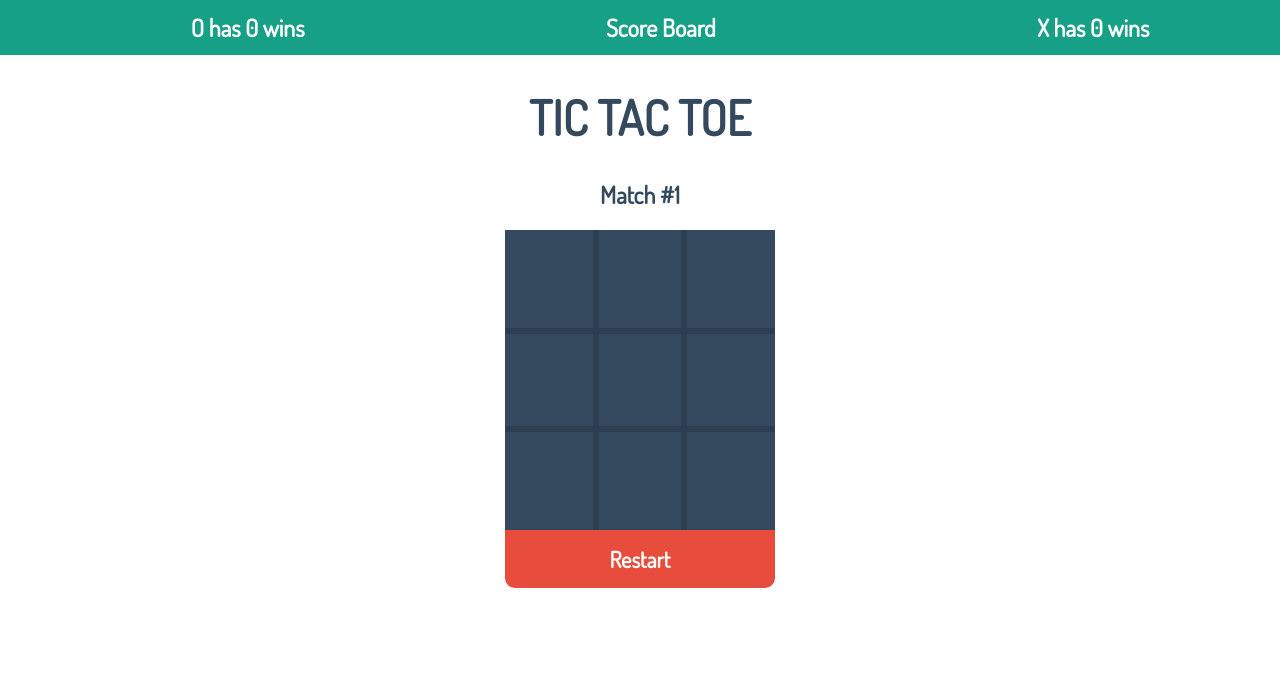
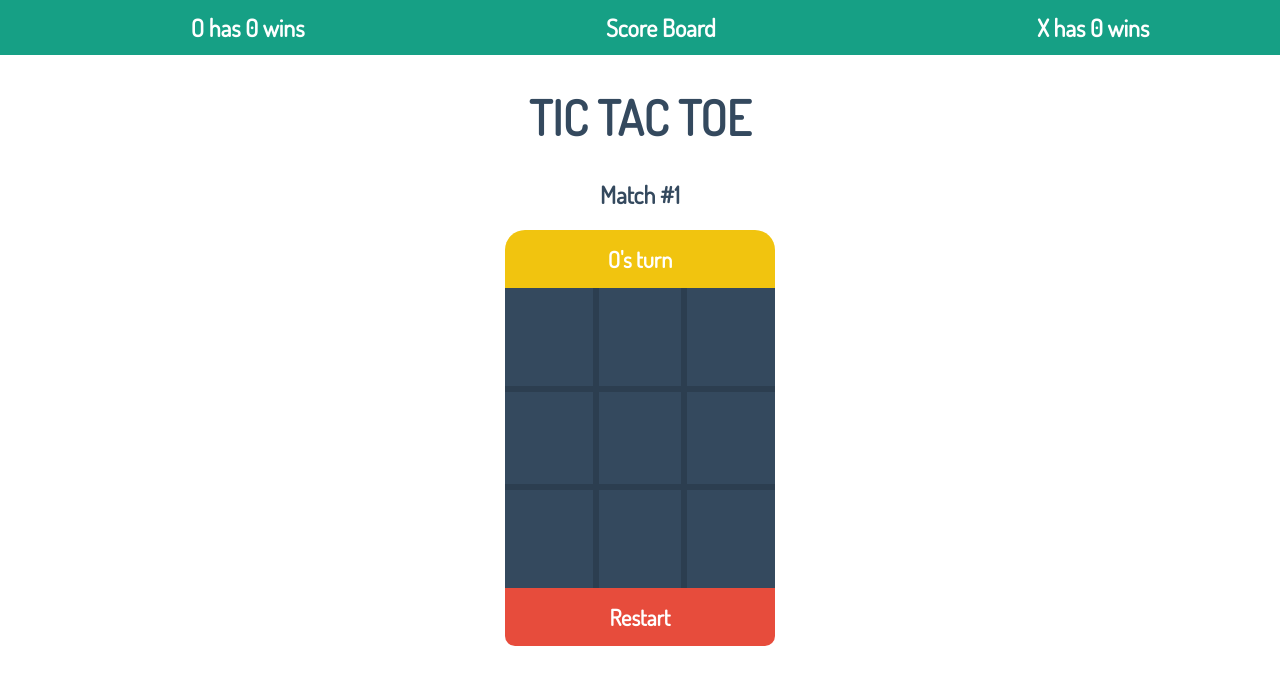
Before and after one commit to checktravis/ttt-game, a Vue app: page / in a window 1280 px wide. Shown: the top 684 px of the page. Built offline with nearby package versions, Linux system fonts and the light colour scheme.

Commit message:
toggle players

```diff
--- a/src/App.vue
+++ b/src/App.vue
@@ -39,6 +39,9 @@ export default {
       Event.$emit('gridReset')
       this.matches++
     }
+  },
+  created () {
+    Event.$on('win', winner => this.wins[winner]++)
   }
 }
 </script>
--- a/src/components/grid.vue
+++ b/src/components/grid.vue
@@ -1,4 +1,8 @@
 <template>
+  <div>
+		<div class="gameStatus" :class="gameStatusColor">
+			{{ gameStatusMessage }}
+		</div>
     <table class="grid">
       <tr>
         <cell name="1"></cell>
@@ -16,7 +20,7 @@
         <cell name="9"></cell>
       </tr>
     </table>
-
+  </div>
 </template>
 
 <script>
@@ -59,6 +63,102 @@ export default {
           [1, 5, 9], [3, 5, 7]             // diagonals
       ],
     }
+  },
+  computed: {
+    // helper property to get the non-active player
+    nonActivePlayer () {
+      if (this.activePlayer === 'O') {
+        return 'X'
+      }
+      return 'O'
+    }
+  },
+  watch: {
+    // watches for change in the value of gameStatus and changes the status
+    // message and color accordingly
+    gameStatus () {
+      if (this.gameStatus === 'win') {
+        this.gameStatusColor = 'statusWin'
+        return
+      } else if (this.gameStatus === 'draw') {
+        this.gameStatusColor = 'statusDraw'
+        this.gameStatusMessage = 'Draw !'
+
+        return
+      }
+      this.gameStatusMessage = `${this.activePlayer}'s turn`
+    }
+  },
+  methods: {
+    // changes the active player to the non-active player with the help of the nonActivePlayer computed property
+    changePlayer () {
+      this.activePlayer = this.nonActivePlayer
+    },
+    // checks for possible win conditions from the data
+    checkForWin () {
+      for (let i = 0; i < this.winConditions.length; i++) {
+        // gets a single condition wc from the whole array
+        let wc = this.winConditions[i]
+        let cells = this.cells
+        // compares 3 cell values based on the cells in the condition
+        if (this.areEqual(cells[wc[0]], cells[wc[1]], cells[wc[2]])) {
+          return true
+        }
+      }
+      return false
+    },
+    gameIsWon () {
+      // fires win event for the App component to change the score
+      Event.$emit('win', this.activePlayer)
+      // sets the game status message
+      this.gameStatusMessage = `${this.activePlayer} Wins !`
+      // fires an event for the Cell to freeze
+      Event.$emit('freeze')
+      // sets the status to win
+      return 'win'
+    },
+    // returns the game status to the gameStatus property
+    changeGameStatus () {
+      if (this.checkForWin()) {
+        return this.gameIsWon()
+      // checks if the game is still not won and all cells are filled
+      } else if (this.moves === 9) {
+        // sets the status to draw
+        return 'draw'
+      }
+      // sets the status to turn
+      return 'turn'
+    },
+    // helper function for comparing cell values
+    areEqual () {
+      var len = arguments.length;
+      // loops through each value and compares them with an empty sting and
+      // for inequality
+      for (var i = 1; i < len; i++){
+        if (arguments[i] === '' || arguments[i] !== arguments[i-1])
+          return false;
+        }
+        return true;
+    }
+  },
+  created () {
+    // listens for a strike made by the user on cell
+    // it is called by the Cell component
+    Event.$on('strike', (cellNumber) => {
+      // sets either X or O in the clicked cell of the cells array
+      this.cells[cellNumber] = this.activePlayer
+      // increments the number of moves
+      this.moves++
+      // stores the game status by calling the changeGameStatus method
+      this.gameStatus = this.changeGameStatus()
+      this.changePlayer()
+    })
+    // listens for a restart button press
+    // the data of the component is reinitialized
+    // it is called by the App component
+    Event.$on('gridReset', () => {
+      Object.assign(this.$data, this.$options.data())
+    })
   }
 }
 </script>
```
Lines whose indentation alone changed are shown as unchanged.
